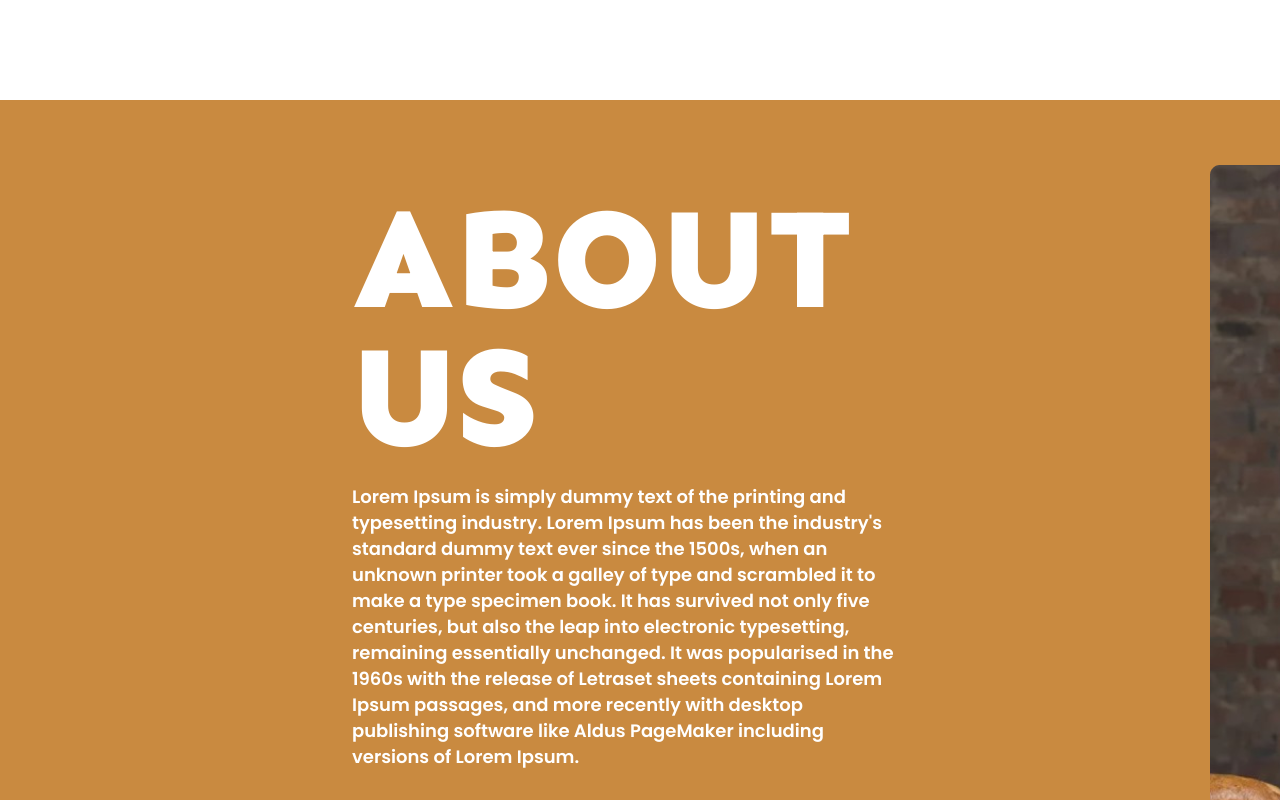
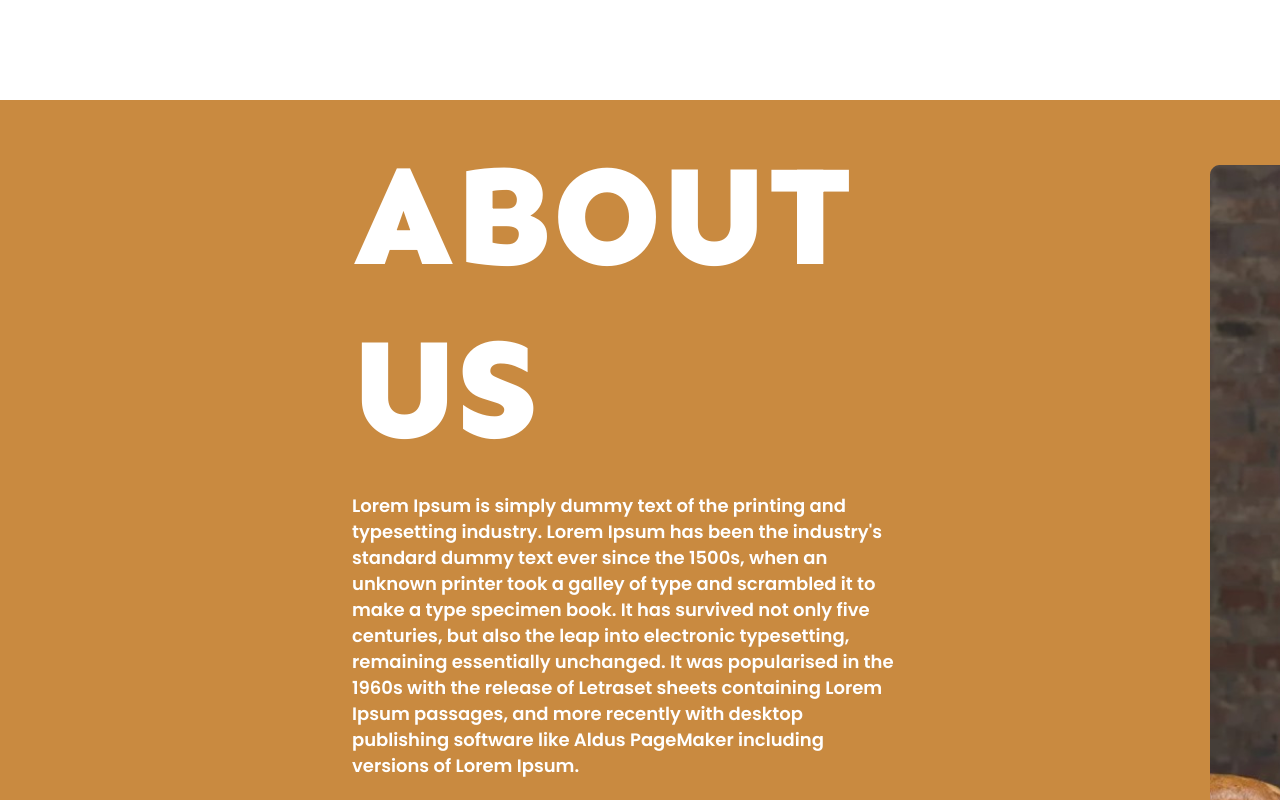
Before and after one commit to mahamfathy/menu-upskilling-task, an Angular app: page / in a window 1280 px wide. Shown: the part 1580-2380 px from the top of the page. Built offline with nearby package versions, Linux system fonts and the light colour scheme.

Commit message:
adjust about us component

```diff
--- a/src/app/about-us/about-us.component.html
+++ b/src/app/about-us/about-us.component.html
@@ -1,7 +1,7 @@
 <div class="row">
   <div class="col1">
     <div class="text-wrapper">
-      <h2>About us</h2>
+      <h2 class="heading-white">About us</h2>
       <p>
         Lorem Ipsum is simply dummy text of the printing and typesetting
         industry. Lorem Ipsum has been the industry's standard dummy text ever
--- a/src/app/about-us/about-us.component.scss
+++ b/src/app/about-us/about-us.component.scss
@@ -1,5 +1,6 @@
 @import "../../assets/sass/abstract/variables";
 @import "../../assets/sass/components/button";
+@import "../../assets/sass/base/typography";
 .row {
   display: flex;
   width: 100%;
@@ -19,20 +20,11 @@
       width: 45%;
       position: absolute;
       height: max-content;
-      top: 90px;
+      top: 29px;
       left: 352px;
       h2 {
         width: min-content;
         margin: 0;
-        font-family: Sen;
-        font-size: 144px;
-        font-weight: 800;
-        line-height: 138.24px;
-        text-align: left;
-        text-underline-position: from-font;
-        text-decoration-skip-ink: none;
-        height: 276px;
-        text-transform: uppercase;
       }
       p {
         font-family: Poppins;
--- a/src/assets/sass/abstract/_mixins.scss
+++ b/src/assets/sass/abstract/_mixins.scss
@@ -2,7 +2,7 @@
   font-family: Sen;
   font-size: 144px;
   font-weight: 800;
-  text-align: center;
   text-underline-position: from-font;
   text-decoration-skip-ink: none;
+  text-transform: uppercase;
 }
```
